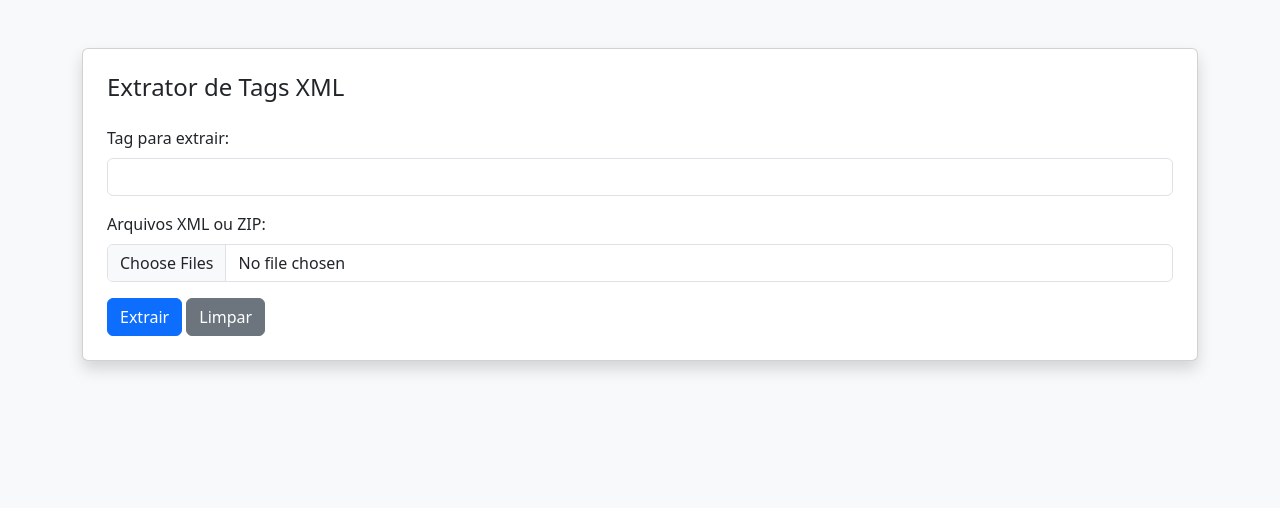
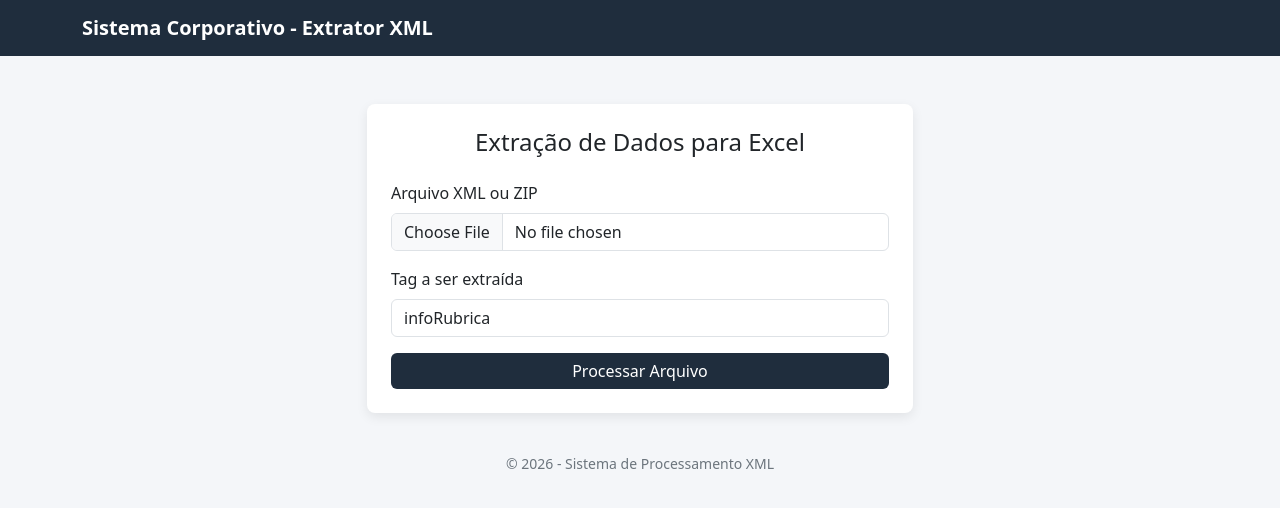
Before and after one commit to CristianoAds2025/extrator-esocial, a Flask app: page / in a window 1280 px wide. Shown: the top 508 px of the page. Run offline with Flask 3, Linux system fonts and the light colour scheme.

Commit message:
Update index.html

```diff
--- a/templates/index.html
+++ b/templates/index.html
@@ -1,84 +1,122 @@
 <!DOCTYPE html>
-<html>
+<html lang="pt-br">
 <head>
-    <title>Extrator XML eSocial</title>
-    <link href="https://cdn.jsdelivr.net/npm/bootstrap@5.3.0/dist/css/bootstrap.min.css" rel="stylesheet">
+    <meta charset="UTF-8">
+    <title>Sistema de Extração XML</title>
+    <meta name="viewport" content="width=device-width, initial-scale=1">
+
+    <!-- Bootstrap 5 -->
+    <link href="https://cdn.jsdelivr.net/npm/bootstrap@5.3.2/dist/css/bootstrap.min.css" rel="stylesheet">
+
+    <style>
+        body {
+            background-color: #f4f6f9;
+        }
+
+        .navbar-custom {
+            background-color: #1f2d3d;
+        }
+
+        .navbar-brand {
+            font-weight: 600;
+            color: #ffffff !important;
+        }
+
+        .card-custom {
+            border-radius: 8px;
+            box-shadow: 0 4px 12px rgba(0,0,0,0.08);
+            border: none;
+        }
+
+        .btn-primary {
+            background-color: #1f2d3d;
+            border: none;
+        }
+
+        .btn-primary:hover {
+            background-color: #16202b;
+        }
+
+        footer {
+            margin-top: 40px;
+            font-size: 14px;
+            color: #6c757d;
+        }
+    </style>
 </head>
-<body class="bg-light">
+<body>
 
+<!-- Navbar -->
+<nav class="navbar navbar-expand-lg navbar-custom">
+    <div class="container">
+        <span class="navbar-brand">Sistema Corporativo - Extrator XML</span>
+    </div>
+</nav>
+
+<!-- Conteúdo -->
 <div class="container mt-5">
-    <div class="card shadow p-4">
+    <div class="row justify-content-center">
+        <div class="col-md-6">
+            <div class="card card-custom p-4">
 
-        <h4 class="mb-4">Extrator de Tags XML</h4>
+                <h4 class="mb-4 text-center">Extração de Dados para Excel</h4>
 
-        <form id="formExtracao" enctype="multipart/form-data">
+                <!-- MENSAGENS FLASH -->
+                {% with messages = get_flashed_messages(with_categories=true) %}
+                  {% if messages %}
+                    {% for category, message in messages %}
+                      <div class="alert alert-{{ category }} alert-dismissible fade show" role="alert">
+                        {{ message }}
+                        <button type="button" class="btn-close" data-bs-dismiss="alert"></button>
+                      </div>
+                    {% endfor %}
+                  {% endif %}
+                {% endwith %}
 
+                <!-- Mensagem de progresso -->
+                <div id="mensagemProgresso" class="alert alert-info" style="display:none;">
+                    Processando... Aguarde.
+                </div>
+
+                <form method="POST" enctype="multipart/form-data">
                     <div class="mb-3">
-                <label class="form-label">Tag para extrair:</label>
-                <input type="text" name="tag" id="tag" class="form-control" required>
+                        <label class="form-label">Arquivo XML ou ZIP</label>
+                        <input type="file" name="arquivo" class="form-control" required>
                     </div>
 
                     <div class="mb-3">
-                <label class="form-label">Arquivos XML ou ZIP:</label>
-                <input type="file" name="arquivo" id="arquivo" class="form-control" multiple required>
+                        <label class="form-label">Tag a ser extraída</label>
+                        <input type="text" name="tag" class="form-control" value="infoRubrica" required>
                     </div>
 
-            <button type="submit" class="btn btn-primary">Extrair</button>
-            <button type="button" class="btn btn-secondary" onclick="limparCampos()">Limpar</button>
-
+                    <div class="d-grid">
+                        <button type="submit" class="btn btn-primary">
+                            Processar Arquivo
+                        </button>
+                    </div>
                 </form>
 
-        <div id="mensagemProgresso" class="alert mt-4" style="display:none;"></div>
+            </div>
+
+            <footer class="text-center">
+                © 2026 - Sistema de Processamento XML
+            </footer>
 
         </div>
     </div>
+</div>
 
+<!-- Bootstrap JS -->
+<script src="https://cdn.jsdelivr.net/npm/bootstrap@5.3.2/dist/js/bootstrap.bundle.min.js"></script>
+
+<!-- Script para exibir progresso -->
 <script>
-const form = document.getElementById("formExtracao");
+    const form = document.querySelector("form");
     const progressoMsg = document.getElementById("mensagemProgresso");
 
-form.addEventListener("submit", async function(e) {
-    e.preventDefault();
-
+    form.addEventListener("submit", function() {
         progressoMsg.style.display = "block";
-    progressoMsg.className = "alert alert-info";
-    progressoMsg.innerHTML = "Processando arquivo(s)...";
-
-    const formData = new FormData(form);
-
-    const response = await fetch("/", {
-        method: "POST",
-        body: formData
     });
-
-    const data = await response.json();
-
-    if (data.status === "ok") {
-
-        progressoMsg.className = "alert alert-success";
-        progressoMsg.innerHTML =
-            `Arquivo pronto! ${data.quantidade} registro(s) encontrados.
-             O download está iniciando...`;
-
-        window.location.href = "/download/" + data.arquivo;
-    }
-
-    else if (data.status === "vazio") {
-        progressoMsg.className = "alert alert-warning";
-        progressoMsg.innerHTML = data.mensagem;
-    }
-
-    else {
-        progressoMsg.className = "alert alert-danger";
-        progressoMsg.innerHTML = data.mensagem;
-    }
-});
-
-function limparCampos() {
-    document.getElementById("tag").value = "";
-    document.getElementById("arquivo").value = "";
-    progressoMsg.style.display = "none";
-}
 </script>
 
 </body>
```
Lines whose indentation alone changed are shown as unchanged.
